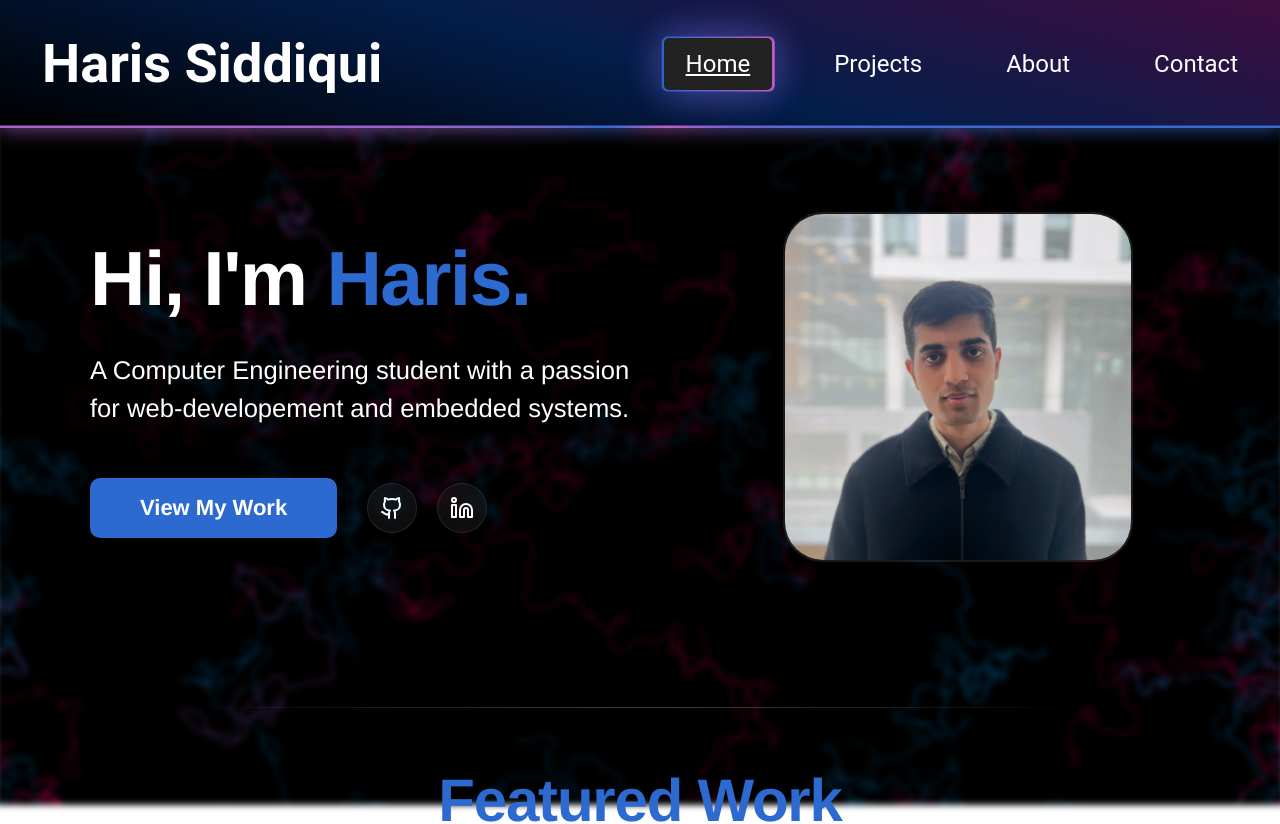
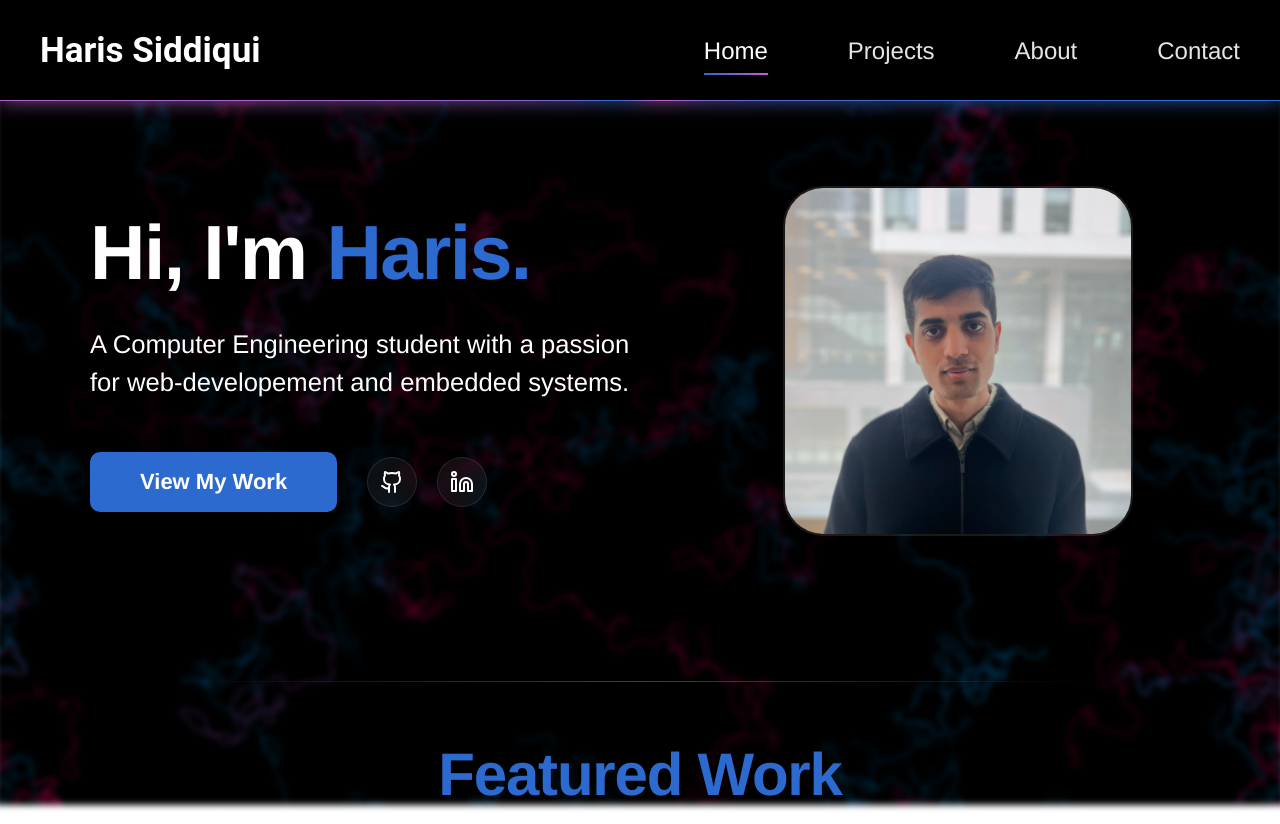
Before and after one commit to Haris-199/portfolio, a React (Vite) app: page / in a window 1280 px wide. Shown: the top 824 px of the page. Built offline with nearby package versions, Linux system fonts and the light colour scheme.

Commit message:
Restyle header

```diff
--- a/src/components/Header.tsx
+++ b/src/components/Header.tsx
@@ -2,7 +2,6 @@ import { styled } from 'styled-components';
 import { NavLink } from 'react-router-dom';
 
 const Head = styled.header`
-  background: #222;
   padding: 1rem;
   position: sticky;
   top: 0;
@@ -11,125 +10,136 @@ const Head = styled.header`
   justify-content: space-between;
   align-items: center;
 
+  & > .header-bg {
+    position: absolute;
+    top: 0;
+    left: 0;
+    right: 0;
+    bottom: 1px; /* Leaves a 1px gap at the bottom for the spinning border */
+    background: ${(props) => props.theme.background || '#000'};
+    z-index: -1;
+  }
+
   @property --angle {
     syntax: "<angle>";
     initial-value: 0deg;
     inherits: false;
   }
+
   &::after, &::before {
-    box-sizing: content-box;
     content: '';
     position: absolute;
-    height: 100%;
-    width: 100%;
-    left: 50%;
-    top: 50%;
-    translate: -50% -50%;
-    padding-bottom: 1px;
+    top: 0;
+    left: 0;
+    right: 0;
+    bottom: 0;
     animation: spin 8s linear infinite;
     background-image: repeating-conic-gradient(from var(--angle), #c760ca 0%, #2c6acf 15%, #c760ca 33%);
     z-index: -2;
   }
+
   &::before {
-    padding-bottom: 4px;
-    margin-top: -1px;
     filter: blur(10px);
     opacity: 0.75;
   }
+
   @keyframes spin {
-    from {
-      --angle: 0deg;
-    }
-    to {
-      --angle: 360deg;
-    }
+    from { --angle: 0deg; }
+    to { --angle: 360deg; }
   }
 
   h1 {
     font-family: 'Roboto', sans-serif;
-    font-size: 2.7rem;
+    font-size: 1.75rem;
     font-weight: 700;
     color: ${(props) => props.theme.white};
-
-    &::before {
-      cursor: default;
-      pointer-events: none;
-      content: '';
-      position: absolute;
-      height: 100%;
-      width: 100%;
-      left: 50%;
-      top: 49%;
-      translate: -50% -50%;
-      background-image: linear-gradient(15deg, #000, #031e4b, #3e0d3f);
-      z-index: -1;
-    }
+    margin: 0;
+    position: relative;
+    z-index: 1;
   }
 
   ul {
     list-style: none;
     display: flex;
     gap: 2rem;
+    margin: 0;
+    position: relative;
+    z-index: 1;
   }
 
   .name.active {
     pointer-events: none;
   }
 
-  .active:not(.name) {
-    text-decoration: underline;
-    cursor: default;
-    pointer-events: none;
-    background-color: #222;
+  a {
+    font-size: 1.2rem;
+    color: ${(props) => props.theme.white};
+    text-decoration: none;
+    padding: 0.5rem 1rem;
     position: relative;
-
-    &::before {
-      box-sizing: content-box;
-      content: '';
-      position: absolute;
-      border-radius: 6px;
-      height: 100%;
-      width: 100%;
-      left: 50%;
-      top: 50%;
-      translate: -50% -50%;
-      padding: 3.5px 4px;
-      background-image: linear-gradient(to right, #2c6acf, #c760ca);
-      z-index: -1;
-      animation: fade-in-out 1s ease-in-out infinite alternate;
-      box-shadow:
-        0px 1px 40px 1px rgba(44, 106, 207, 0.4),
-        0px 1px 40px 1px rgba(198, 96, 202, 0.4);
-    }
-
-    @keyframes fade-in-out {
-      to {
-        opacity: 0.55;
-      }
-    }
-  }
-
-  a {
-    font-family: 'Roboto', sans-serif;
-    font-size: 1.2rem;
-    text-decoration: none;
-    color: ${(props) => props.theme.white};
-    padding: 0.5rem 1rem;
-    border-radius: 5px;
-    border: solid 2px transparent;
+    transition: color 0.2s ease;
 
     &:hover {
-      background-color: #222;
-      color: ${(props) => props.theme.white};
+      color: #c760ca;
     }
 
     &:active {
       transform: scale(0.95);
-      box-shadow:
-        0px 1px 40px 1px rgba(195, 208, 229, 0.4),
-        0px 1px 40px 1px rgba(198, 96, 202, 0.4);
-      background-image: linear-gradient(to right,#031e4b, #3e0d3f);
-      background-repeat: no-repeat;
+    }
+
+    &:not(.active):not(.name) {
+      width: max-content;
+      color: ${(props) => props.theme.grey};
+      text-decoration: none;
+      position: relative;
+      align-items: center;
+
+      &::before,
+      &::after {
+        content: '';
+        position: absolute;
+        left: 1rem;
+        right: 1rem;
+        height: 2px;
+        bottom: -1.5px;
+        background-image: linear-gradient(to right, #2c6acf, #c760ca);
+        transform: scaleX(0);
+        transition: transform 0.2s ease-in-out;
+        transform-origin: bottom left;
+      }
+      &::after {
+        height: 4px;
+        filter: blur(5px);
+        opacity: 0.8;
+      }
+
+      &:hover::before,
+      &:focus-visible::before,
+      &:hover::after,
+      &:focus-visible::after {
+        transform: scaleX(1);
+      }
+    }
+
+  }
+
+  .active:not(.name) {
+    color: ${(props) => props.theme.white};
+    pointer-events: none;
+    position: relative;
+
+    &::before,
+    &::after {
+      content: '';
+      position: absolute;
+      left: 1rem;
+      right: 1rem;
+      bottom: -1.5px;
+      background-image: linear-gradient(to right, #2c6acf, #c760ca);
+    }
+
+    &::before {
+      height: 2px;
     }
   }
 
@@ -149,15 +159,16 @@ const Head = styled.header`
 export default function Header() {
   return (
     <Head>
+      <div className="header-bg"></div>
       <NavLink to='/' className='name'>
         <h1>Haris Siddiqui</h1>
       </NavLink>
       <nav>
         <ul>
-          <NavLink to='/'>Home</NavLink>
-          <NavLink to='/projects'>Projects</NavLink>
-          <NavLink to='/about'>About</NavLink>
-          <NavLink to='/contact'>Contact</NavLink>
+          <li><NavLink to='/'>Home</NavLink></li>
+          <li><NavLink to='/projects'>Projects</NavLink></li>
+          <li><NavLink to='/about'>About</NavLink></li>
+          <li><NavLink to='/contact'>Contact</NavLink></li>
         </ul>
       </nav>
     </Head>
```
